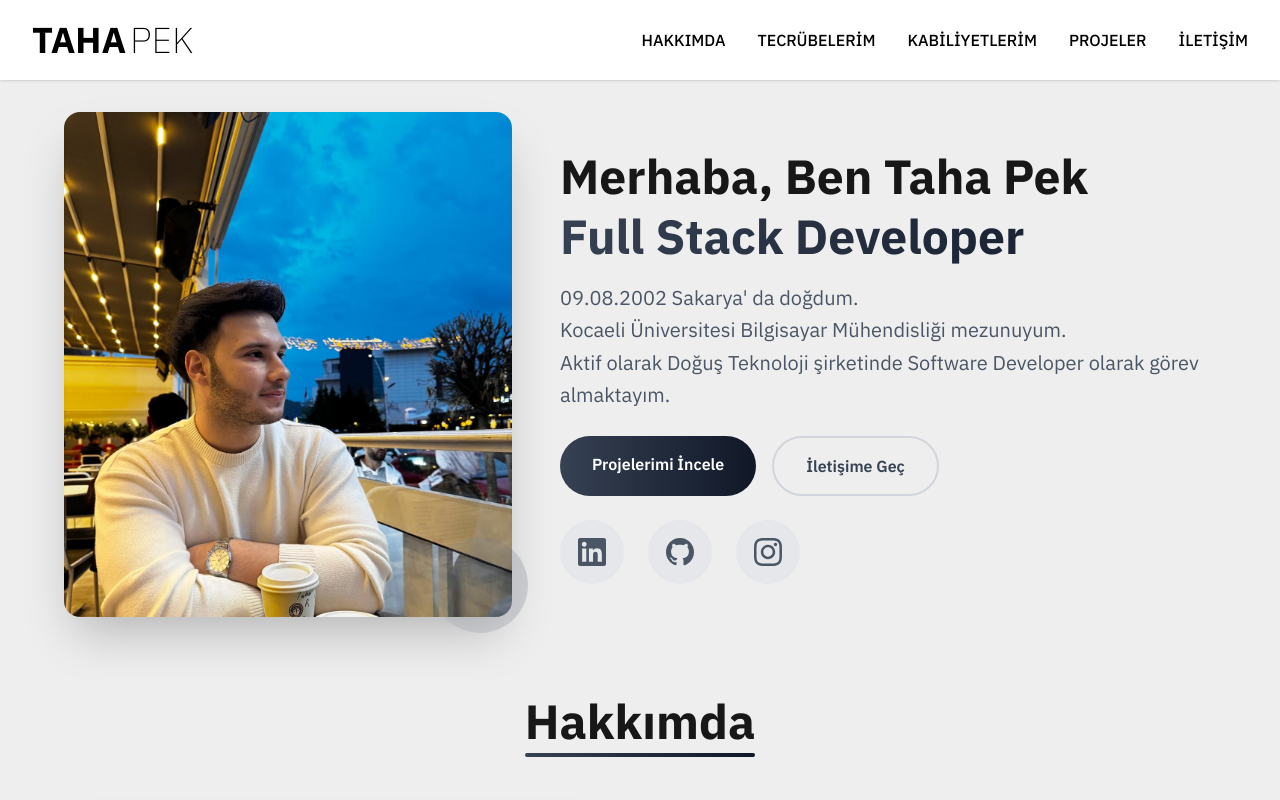
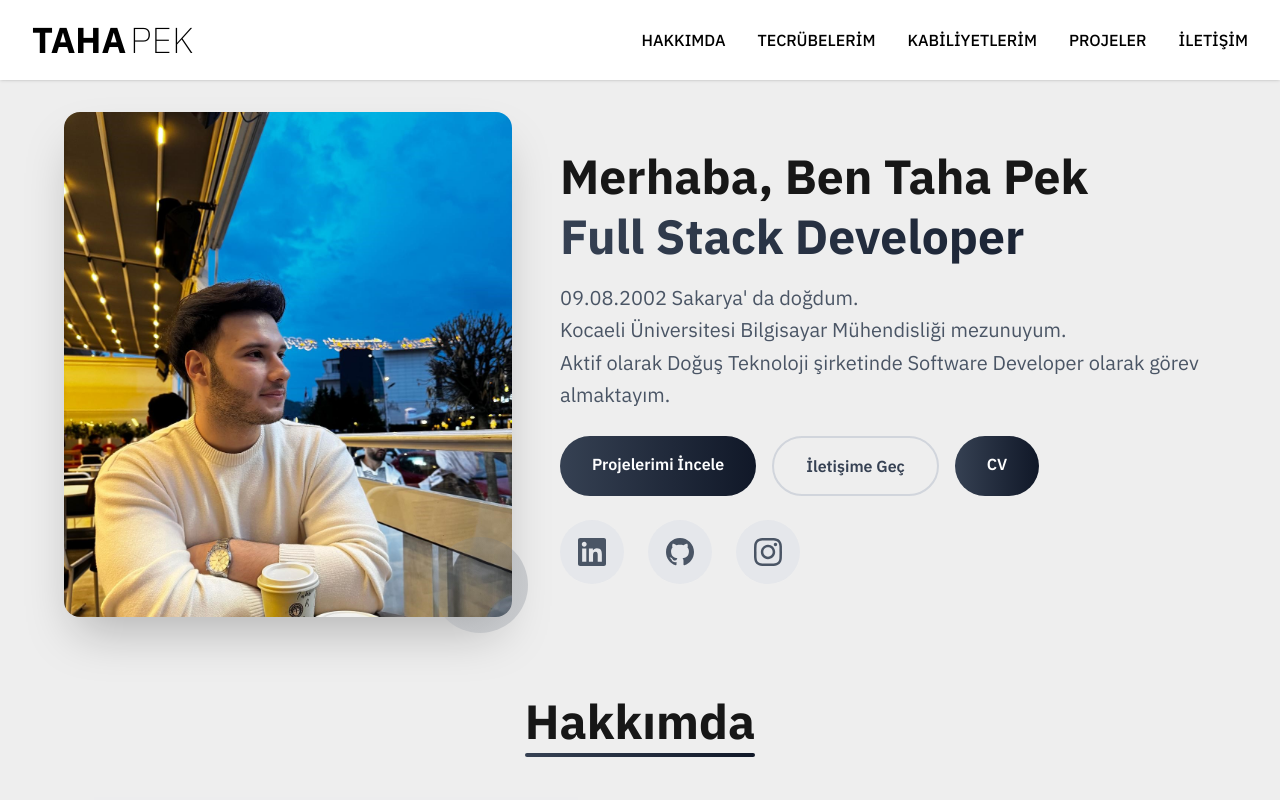
Before and after one commit to tahapek5454/Personal-Web-Site-With-React, a Next.js app: page / in a window 1280 px wide. Shown: the top 800 px of the page. Built offline with nearby package versions, Linux system fonts and the light colour scheme.

Commit message:
feat: update Navbar links for improved navigation; add mailto link for contact and update HeaderSection with CV link

```diff
--- a/components/Navbar.tsx
+++ b/components/Navbar.tsx
@@ -20,7 +20,7 @@ const Navbar = () => {
                             TECRÜBELERİM
                             <span className='absolute left-0 bottom-0 w-0 h-0.5 bg-gray-800 transition-all duration-300 group-hover:w-full'></span>
                         </Link>
-                         <Link href='#kabiliyetler' className='relative font-medium hover:text-gray-600 transition-colors duration-200 group'>
+                        <Link href='#kabiliyetler' className='relative font-medium hover:text-gray-600 transition-colors duration-200 group'>
                             KABİLİYETLERİM
                             <span className='absolute left-0 bottom-0 w-0 h-0.5 bg-gray-800 transition-all duration-300 group-hover:w-full'></span>
                         </Link>
@@ -28,7 +28,7 @@ const Navbar = () => {
                             PROJELER
                             <span className='absolute left-0 bottom-0 w-0 h-0.5 bg-gray-800 transition-all duration-300 group-hover:w-full'></span>
                         </Link>
-                        <Link href='#iletisim' className='relative font-medium hover:text-gray-600 transition-colors duration-200 group'>
+                        <Link href="mailto:tahapek5454@gmail.com?subject=İletişim - Kişisel Web Sitesi&body=Merhaba Taha," className='relative font-medium hover:text-gray-600 transition-colors duration-200 group'>
                             İLETİŞİM
                             <span className='absolute left-0 bottom-0 w-0 h-0.5 bg-gray-800 transition-all duration-300 group-hover:w-full'></span>
                         </Link>
--- a/components/sections/HeaderSection.tsx
+++ b/components/sections/HeaderSection.tsx
@@ -52,6 +52,9 @@ function HeaderSection() {
                             >
                                 İletişime Geç
                             </Link>
+                            <Link href="https://drive.google.com/file/d/1U53fwn20Z8e2nmEErx6jyiX_TJ8FScJK/view?usp=sharing" target='_blank' className="px-8 py-4 bg-gradient-to-r from-gray-700 to-gray-900 text-white rounded-full font-semibold hover:shadow-lg transform hover:scale-105 transition-all duration-300">
+                                CV
+                            </Link>
                         </div>
                         <div className="flex space-x-6 justify-center bigLg:justify-start">
                             {/* LinkedIn */}
```
